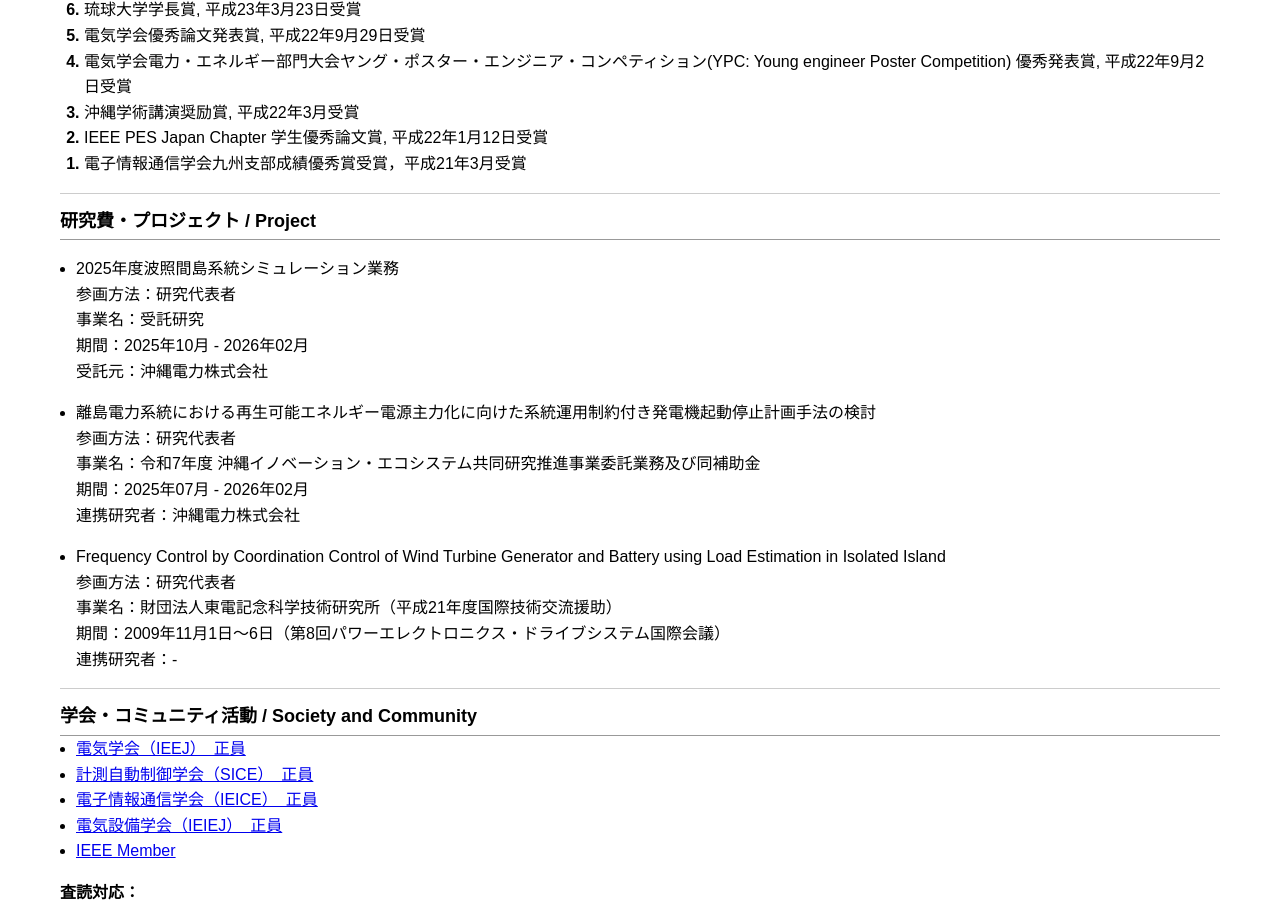
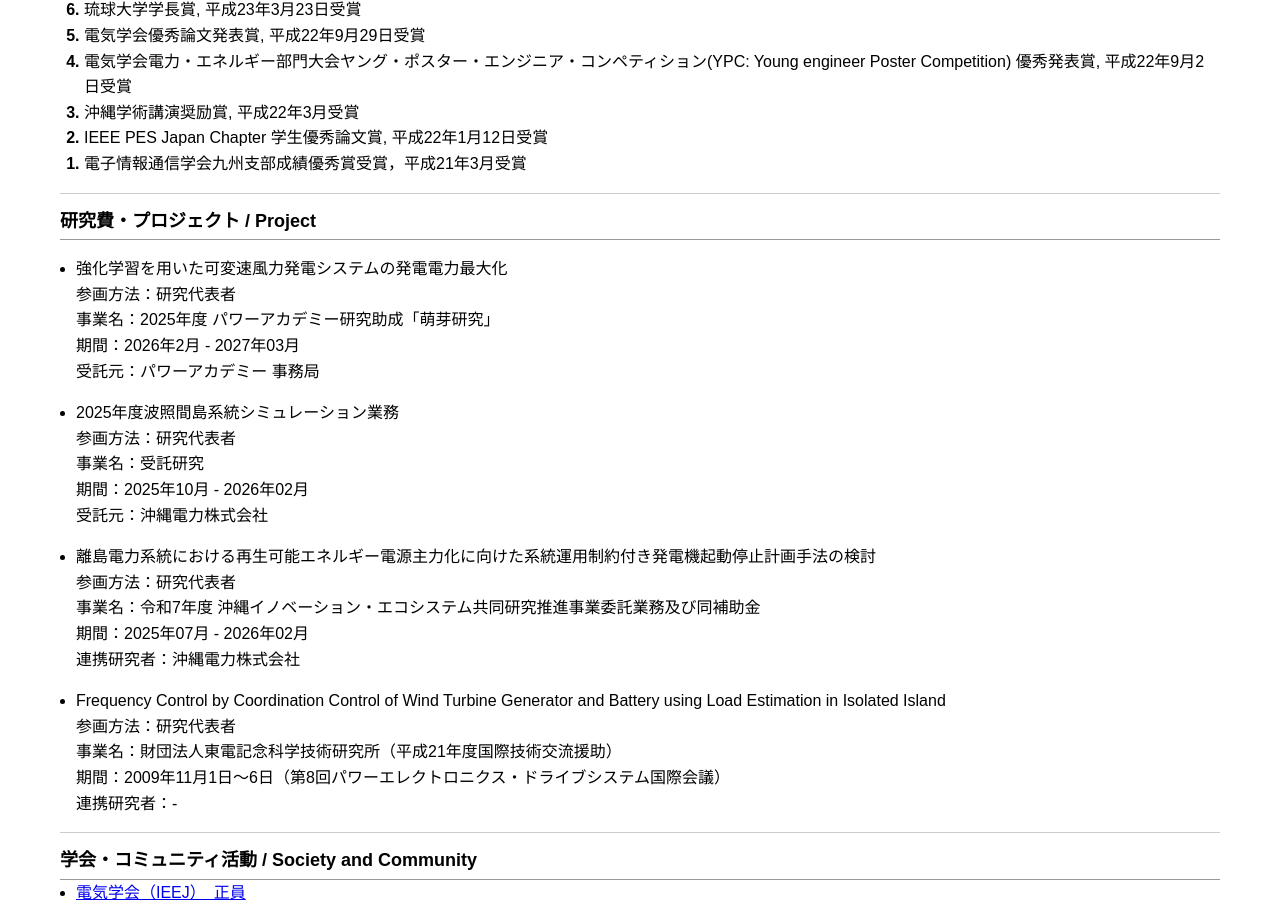
Before and after one commit to akieuehara/AkieUehara.github.io, a Jekyll site: the page built from index.md, in a window 1280 px wide and 900 px high, scrolled down 1747 px. Built offline with Jekyll 4.4.1, drawn with Linux system fonts in a browser that asks for light colours; comment, search, counter and statistics services are not loaded.

Commit message:
Update index.md

```diff
--- a/index.md
+++ b/index.md
@@ -116,6 +116,12 @@ e-mail:  **uehara_a@cs.u-ryukyu.ac.jp**
 
 ## 研究費・プロジェクト / Project
 
+- 強化学習を用いた可変速風力発電システムの発電電力最大化
+参画方法：研究代表者
+事業名：2025年度 パワーアカデミー研究助成「萌芽研究」
+期間：2026年2月 - 2027年03月
+受託元：パワーアカデミー 事務局
+
 - 2025年度波照間島系統シミュレーション業務
 参画方法：研究代表者
 事業名：受託研究
```
